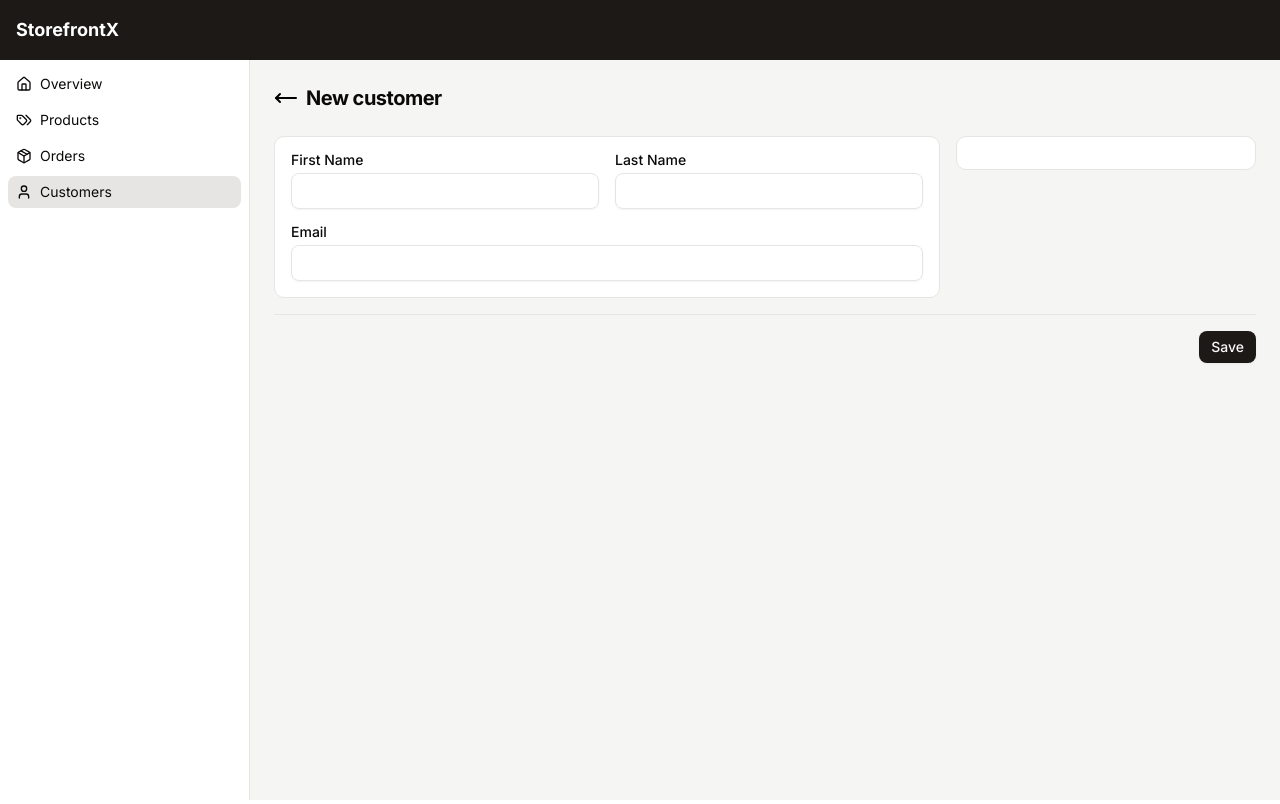
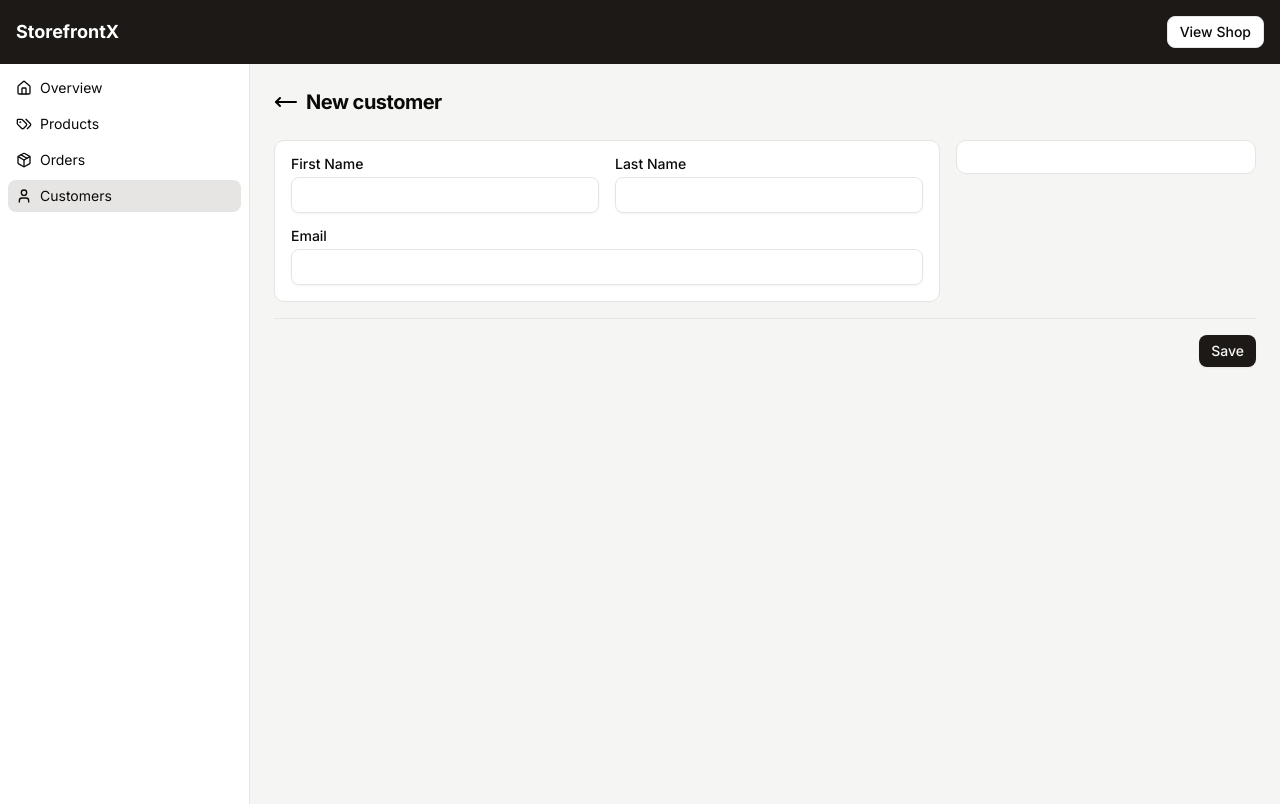
Before and after one commit to damianwysokinski/StorefrontX, a Next.js app in the folder apps/web/: page /dashboard/customers/new in a window 1280 px wide. Built offline with nearby package versions, Linux system fonts and the light colour scheme; no server answers.

Commit message:
add 'view shop' button to dashboard header

```diff
--- a/apps/web/src/app/(admin)/dashboard/_components/layout/header/Header.tsx
+++ b/apps/web/src/app/(admin)/dashboard/_components/layout/header/Header.tsx
@@ -1,5 +1,6 @@
 import Link from 'next/link'
 import HeaderMenuButton from './header-menu-button'
+import { Button } from '@/components/ui/button'
 
 export default function Header() {
   return (
@@ -11,6 +12,10 @@ export default function Header() {
             <span className="text-white font-bold text-lg">StorefrontX</span>
           </Link>
         </div>
+
+        <Button size="sm" variant="outline" asChild>
+          <a href="/" target="_blank" rel="noreferrer">View Shop</a>
+        </Button>
       </div>
     </header>
   )
```
